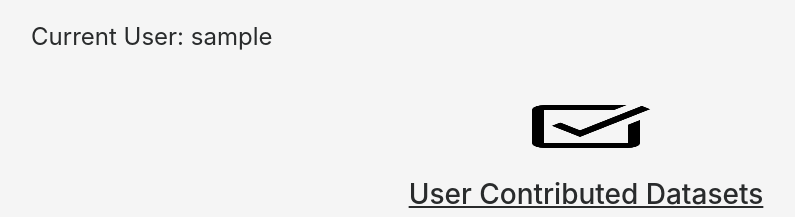
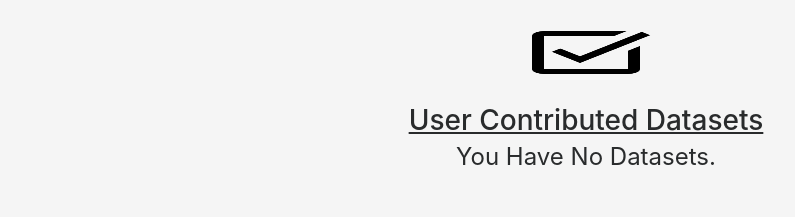
Before and after one commit to dbgilson/CrowdsourcingDatasetPlatform, a PHP site: page /User.php in a window 1280 px wide. Shown: the part 113-330 px from the top of the page, without its empty margins (54-849 px from the left). Run offline with PHP 8.4, Linux system fonts and the light colour scheme; the visitor is signed in with stand-in values (Sample User, id 1); data that the repository does not hold is empty; some libraries are stand-ins or nearby versions.

Commit message:
removed unnecessary echo statements

```diff
--- a/Crowdsourcing Dataset Frontend/Pages/DisplayDataset.php
+++ b/Crowdsourcing Dataset Frontend/Pages/DisplayDataset.php
@@ -136,7 +136,7 @@ if(isset($_SESSION['username'])) {
 
 
             if(empty($images)){
-                echo $dirname;
+                //echo $dirname;
                 echo "This dataset has no images. <br>";
             }
 
--- a/Crowdsourcing Dataset Frontend/Pages/User.php
+++ b/Crowdsourcing Dataset Frontend/Pages/User.php
@@ -71,7 +71,7 @@ if(!isset($_SESSION['username'])) {
             </header>
         </div>
         <?php
-            echo '<h1 align="left" class="h4 mt-1 mb-5 fw-normal">Current User: ' . $_SESSION['username'] . '</h1>';
+            //echo '<h1 align="left" class="h4 mt-1 mb-5 fw-normal">Current User: ' . $_SESSION['username'] . '</h1>';
         ?>
         <img class="mb-4" src="../assets/checkbox.png" alt="" width="144" height="57">
         <h1 class=h3 mb-3 fw-normal u><u>User Contributed Datasets</u></h1>
```
